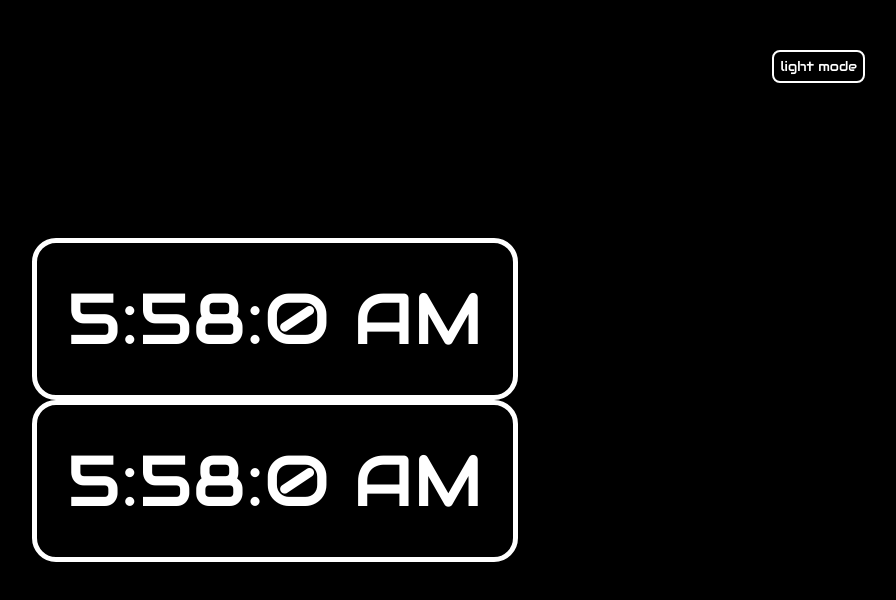
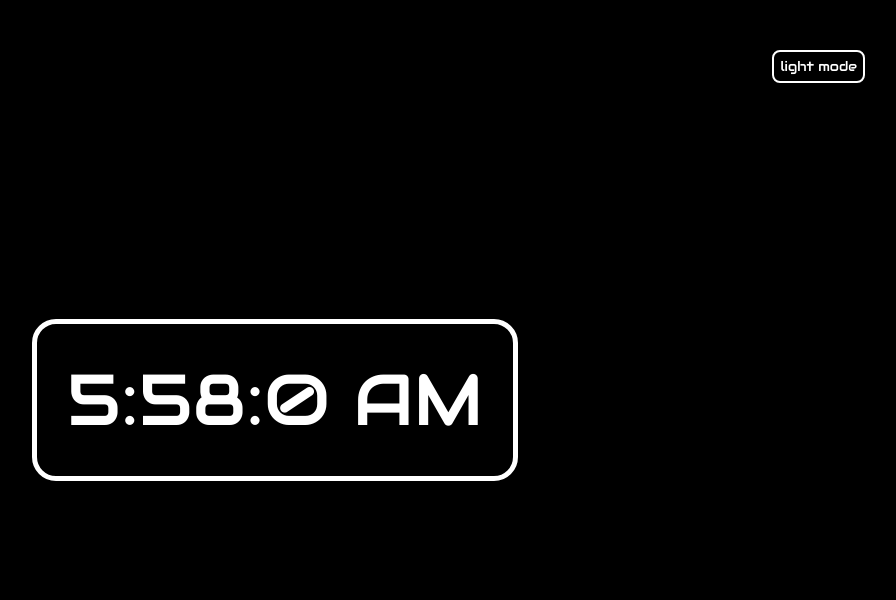
Before and after one commit to likhith994/digital_clock, a React (Vite) app: page / in a window 1280 px wide. Shown: the top 600 px of the page, without its empty margins (365-1261 px from the left). Built offline with nearby package versions, Linux system fonts and the light colour scheme.

Commit message:
removed the 2nd clock

```diff
--- a/src/components/App.jsx
+++ b/src/components/App.jsx
@@ -11,7 +11,6 @@ const App = () => {
             light mode
         </button>
         <Clock />
-        <Clock />
     </div>
     );
 }
```
